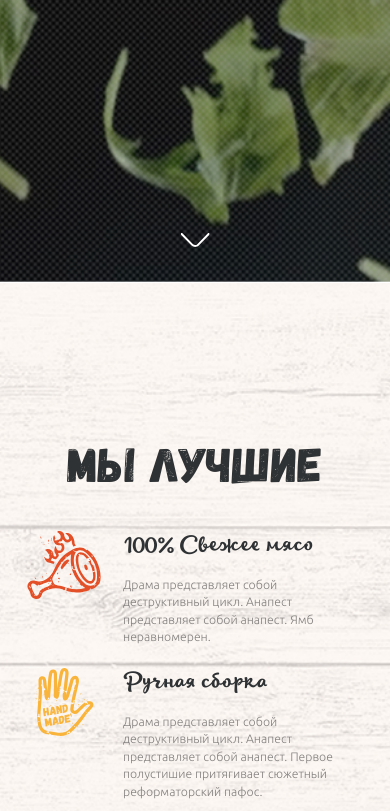
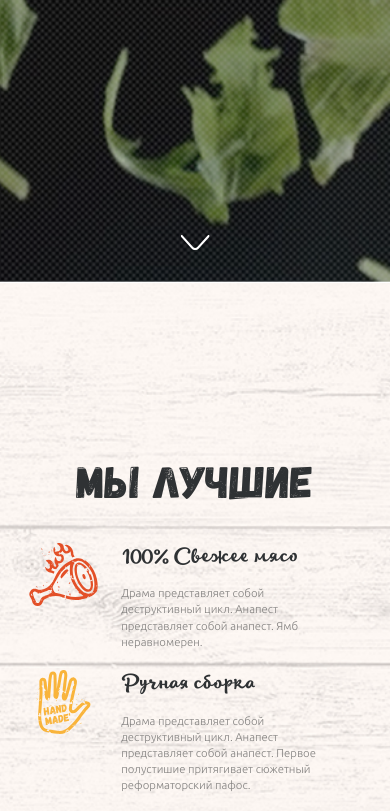
Before and after one commit to simplexone/burger2, a plain HTML site: page index.html in a window 390 px wide. Shown: the part 561-1372 px from the top of the page. Drawn offline with Linux system fonts and the light colour scheme.

Commit message:
Адаптив v.3

```diff
--- a/css/_misc/layout.scss
+++ b/css/_misc/layout.scss
@@ -9,6 +9,10 @@ body {
 
   @include phones {
     font-size: rem(14px);
+  }
+
+  @include iPhone5 {
+    font-size: rem(13px);
   }
 }
 
--- a/css/_misc/media.scss
+++ b/css/_misc/media.scss
@@ -25,3 +25,9 @@
 		@content;
 	}
 }
+
+@mixin iPhone5 {
+	@media screen and (max-width: 414px) {
+		@content;
+	}
+}
--- a/css/blocks/menu-acco.scss
+++ b/css/blocks/menu-acco.scss
@@ -27,6 +27,11 @@
 			@include phones {
 				width: rem(305px);
 			}
+
+			@include iPhone5 {
+				width: rem(220px);
+				padding: 10% 5%;
+			}
         }
 
         .menu-acco__text {
@@ -44,7 +49,11 @@
 	float: left;
 	@include cover;
 	text-decoration: none;
-    position: relative;
+	position: relative;
+
+	@include iPhone5 {
+		width: rem(50px);
+	}
 
 }
 
```
Also changed, not shown: css/main.css.
